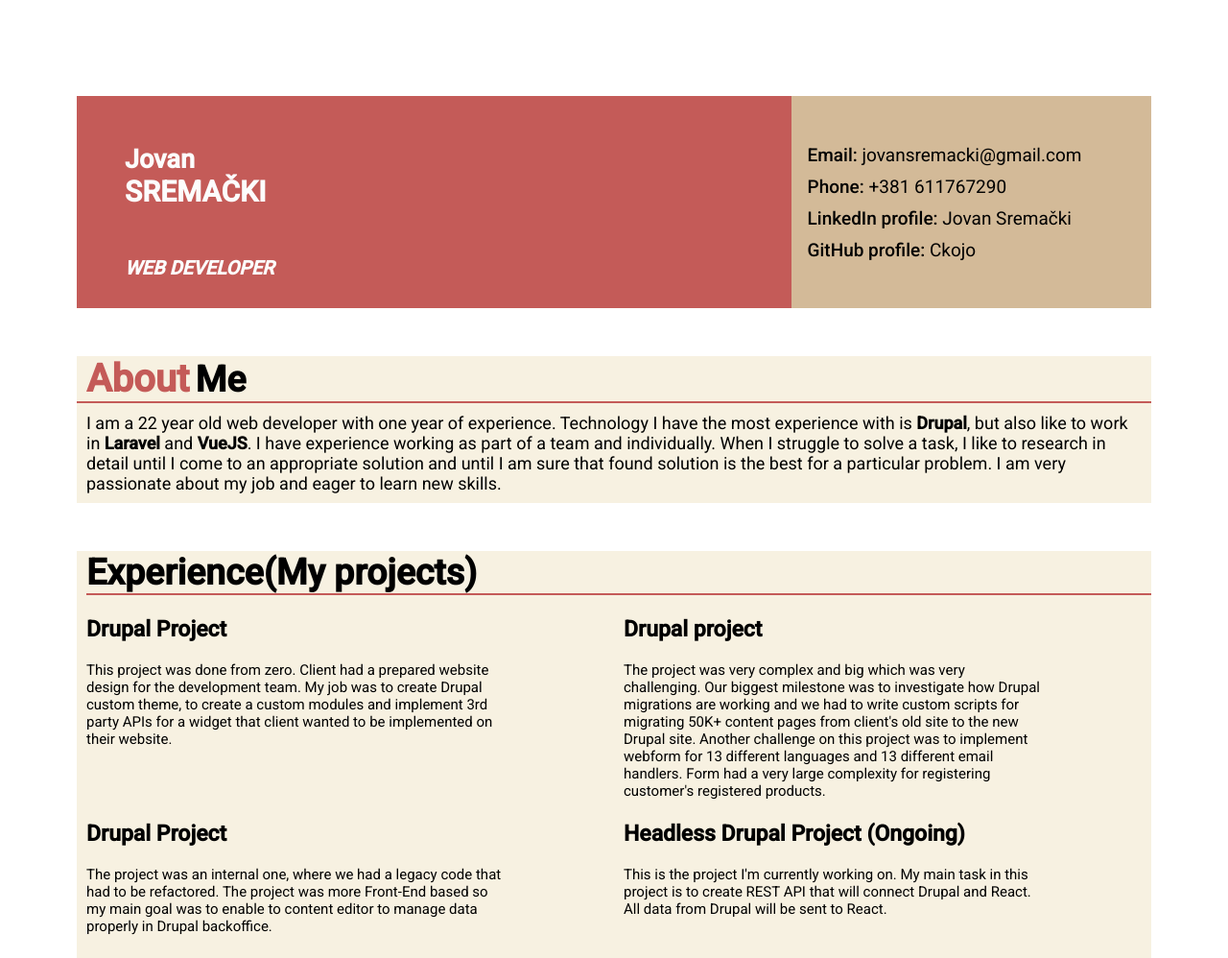
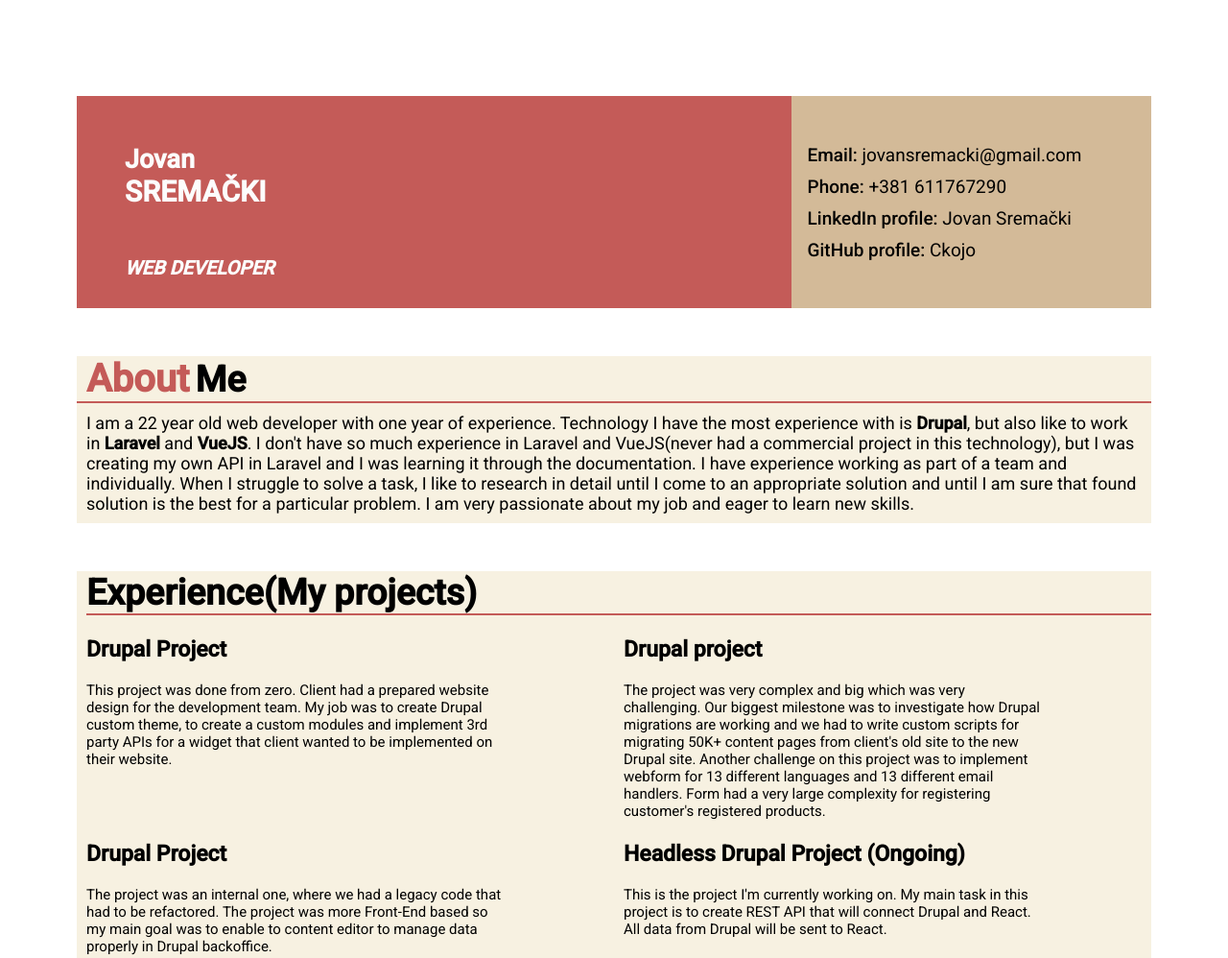
Before and after one commit to Ckojo/Resume, a website: page index.html in a window 1280 px wide. Shown: the top 998 px of the page at 96% size. Drawn offline with Linux system fonts and the light colour scheme.

Commit message:
Updating content.

```diff
--- a/index.html
+++ b/index.html
@@ -44,6 +44,8 @@
                 <p>
                     I am a 22 year old web developer with one year of experience. Technology I have the most experience
                     with is <strong>Drupal</strong>, but also like to work in <strong>Laravel</strong> and <strong>VueJS</strong>.
+                    I don't have so much experience in Laravel and VueJS(never had a commercial project in this technology), but
+                    I was creating my own API in Laravel and I was learning it through the documentation.
                     I have experience working as part of a team and individually. When I struggle to solve a task,
                     I like to research in detail until I come to an appropriate solution and until I am sure that found solution is the best for a particular problem.
                     I am very passionate about my job and eager to learn new skills.
```
